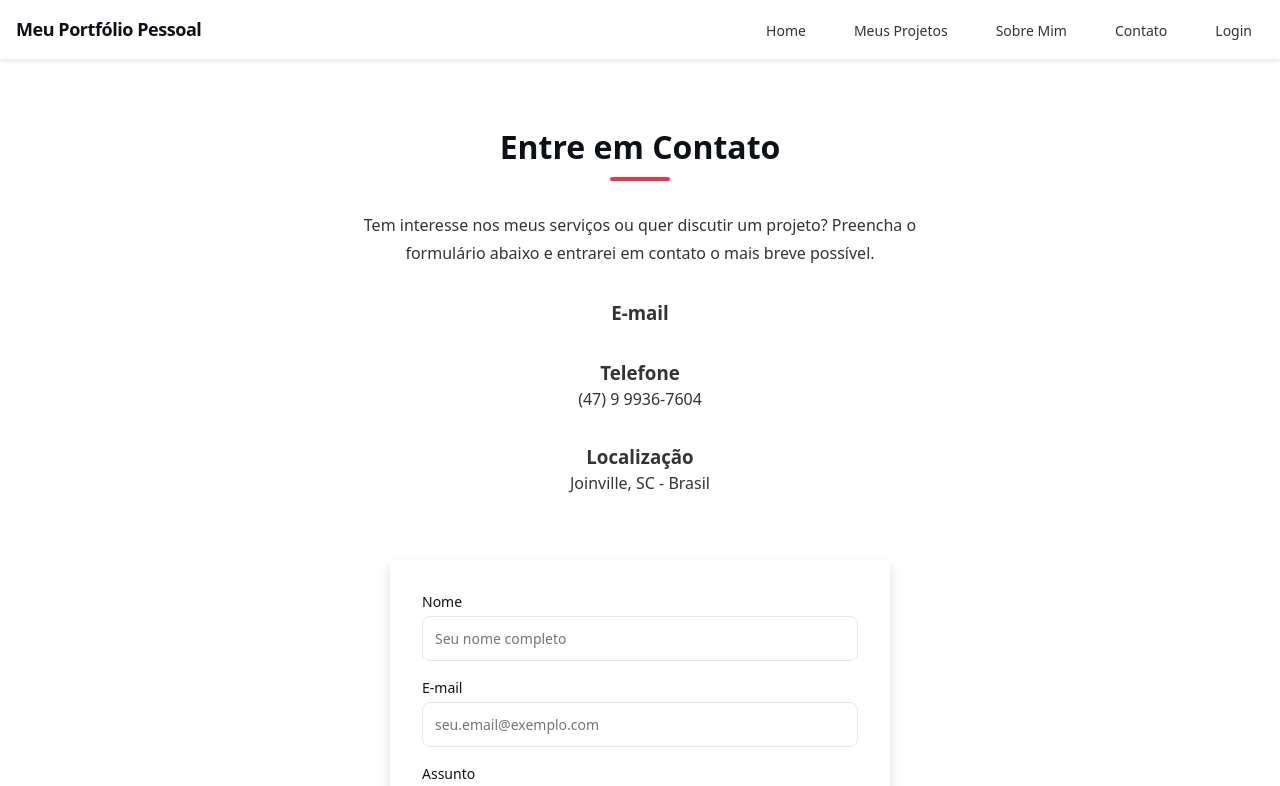
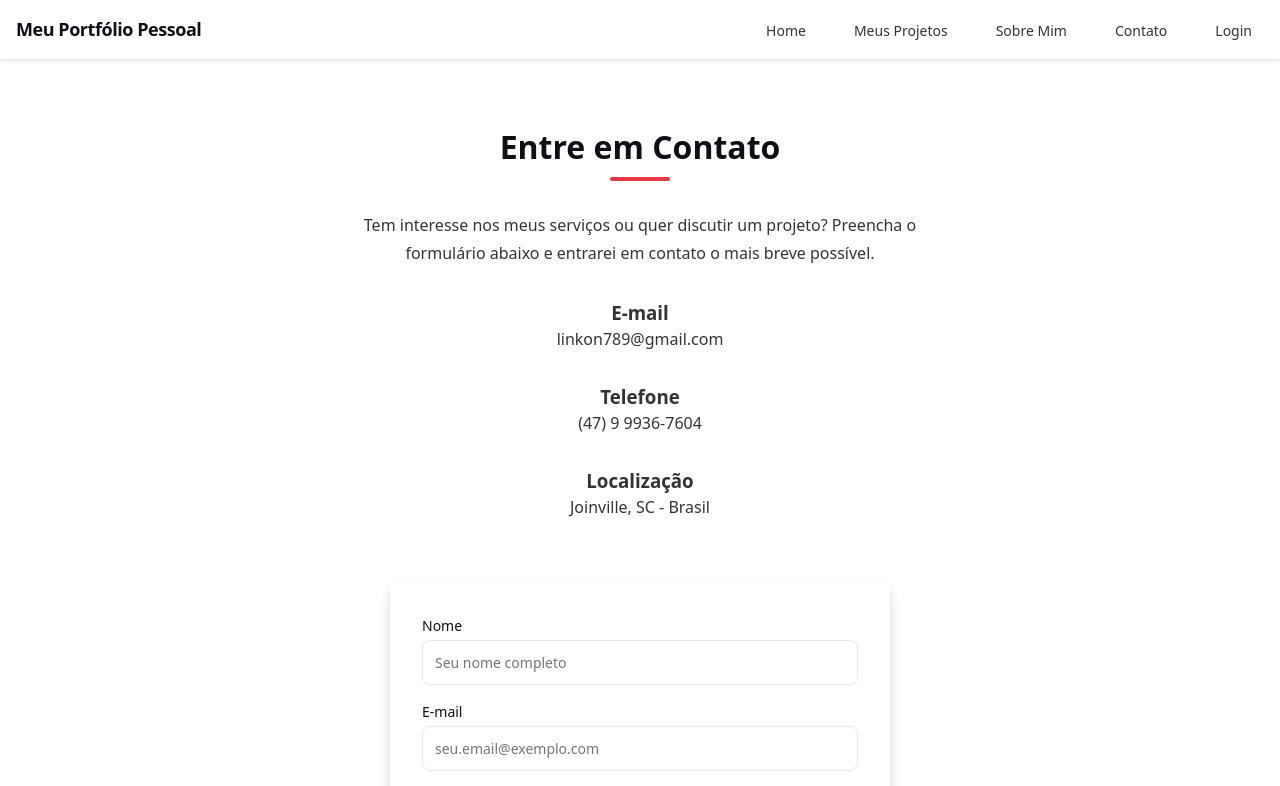
Before and after one commit to lincon-cardoso/meu-portifolio, a Next.js app: page /contato in a window 1280 px wide. Shown: the top 786 px of the page. Built offline with nearby package versions, Linux system fonts and the light colour scheme.

Commit message:
adiciona e-mail de contato na seção de informações de contato

```diff
--- a/src/app/contato/page.tsx
+++ b/src/app/contato/page.tsx
@@ -30,7 +30,7 @@ export default function ContatoPage() {
                 <div className="contato-item">
                   <i className="fas fa-envelope"></i>
                   <h3>E-mail</h3>
-                  {/* <p>linkon789@gmail.com</p> */}
+                  <p>linkon789@gmail.com</p>
                 </div>
                 <div className="contato-item">
                   <i className="fas fa-phone"></i>
```
